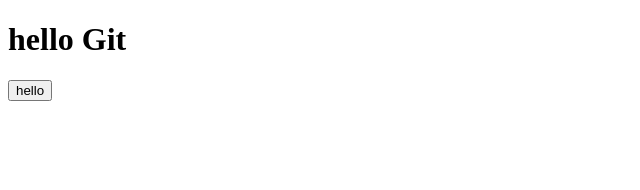
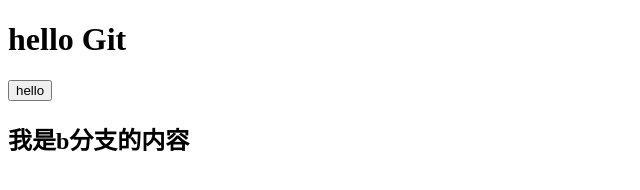
Before and after one commit to Guot1213/Git-Test, a plain HTML site: page index.html in a window 1280 px wide. Shown: the whole page, without its empty margins (0-640 px from the left). Drawn offline with Linux system fonts and the light colour scheme.

Commit message:
添加b分支的内容

```diff
--- a/index.html
+++ b/index.html
@@ -11,6 +11,7 @@
 <body>
   <h1>hello Git</h1>
   <button id="bt">hello</button>
+  <h2>我是b分支的内容</h2>
 
   <script>
     document.getElementById('bt').addEventListener('click', () => {
```
